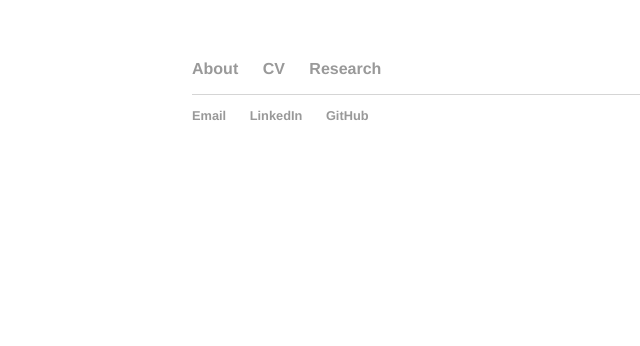
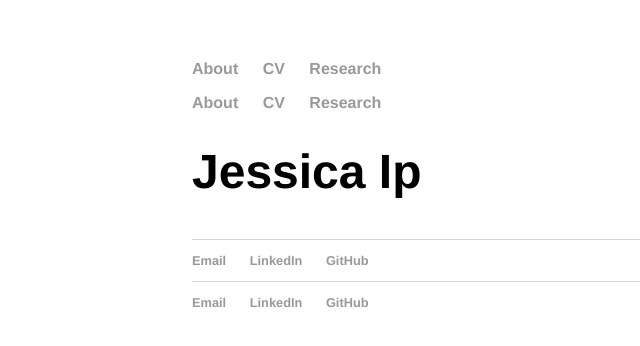
Before and after one commit to ip-jss/ip-jss.github.io, a Jekyll site: the page built from index.html, in a window 1280 px wide. Shown: the top 346 px of the page, without its empty margins (0-640 px from the left). Built offline with Jekyll 4.4.1, drawn with Linux system fonts in a browser that asks for light colours.

Commit message:
Update index.html

```diff
--- a/index.html
+++ b/index.html
@@ -2,6 +2,34 @@
 layout: default
 title: Jessica Ip
 ---
-<div class="blurb">
 
-</div><!-- /.blurb -->
+<!DOCTYPE html>
+	<html>
+		<head>
+			<title>{{ page.title }}</title>
+			<!-- link to main stylesheet -->
+			<link rel="stylesheet" type="text/css" href="/css/main.css">
+		</head>
+		<body>
+			<nav>
+	    		<ul>
+				<li><a href="about">About</a></li>
+				<li><a href="https://jessicaip.ca/pdfs/Curriculum-Vitae.pdf">CV</a></li>
+				<li><a href="research">Research</a></li>
+	        		<!-- <li><a href="blog">Blog</a></li> -->
+	    		</ul>
+			</nav>
+			<div class="container">
+
+			{{ content }}
+
+			</div><!-- /.container -->
+			<footer>
+	    		<ul>
+	        		<li><a href="mailto:97jessicaip@gmail.com">Email</a></li>
+				<li><a href="https://www.linkedin.com/in/jessica-ip/">LinkedIn</a></li>
+	        		<li><a href="https://github.com/ipcodes">GitHub</a></li>
+				</ul>
+			</footer>
+		</body>
+	</html>
```
